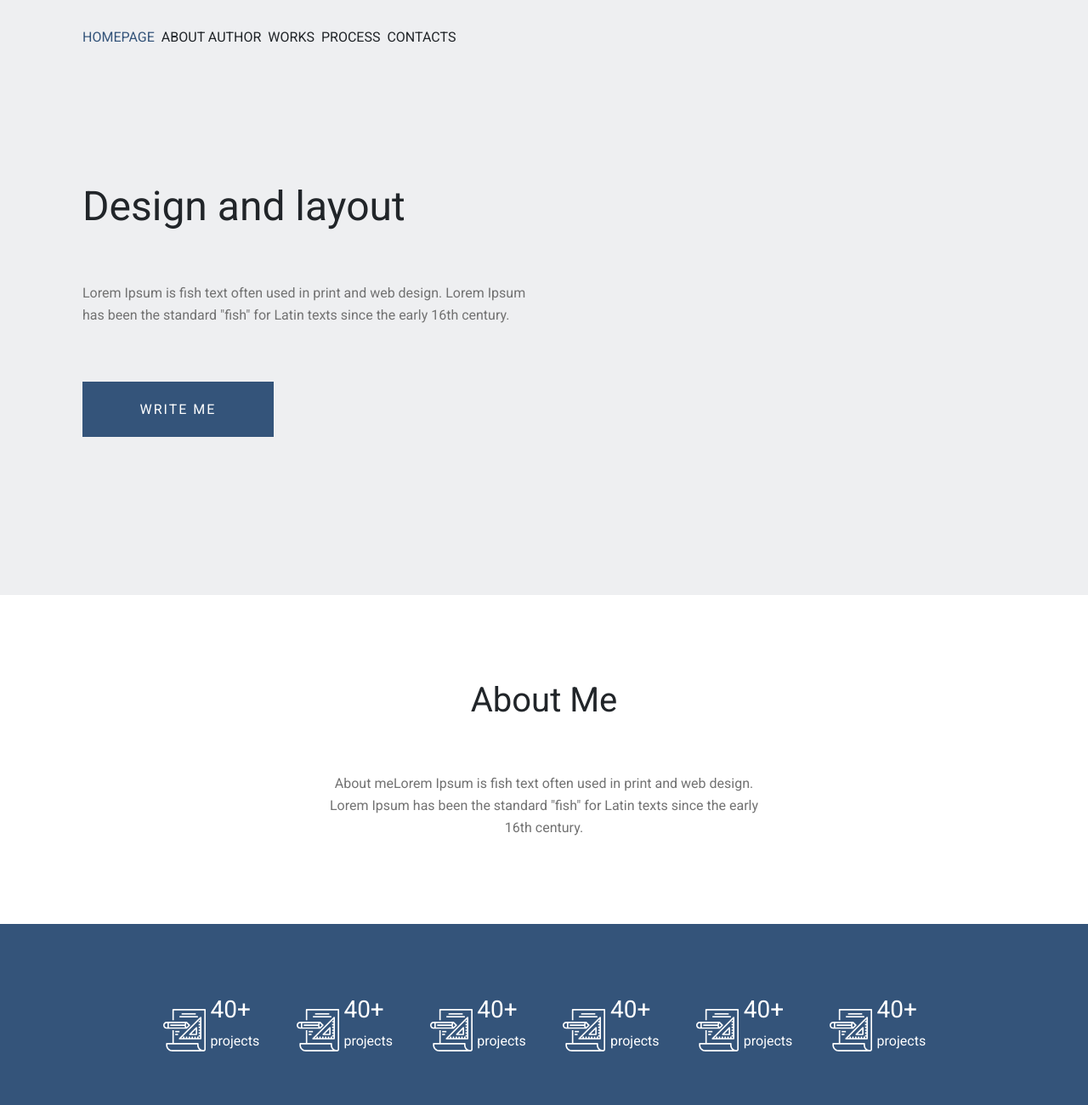
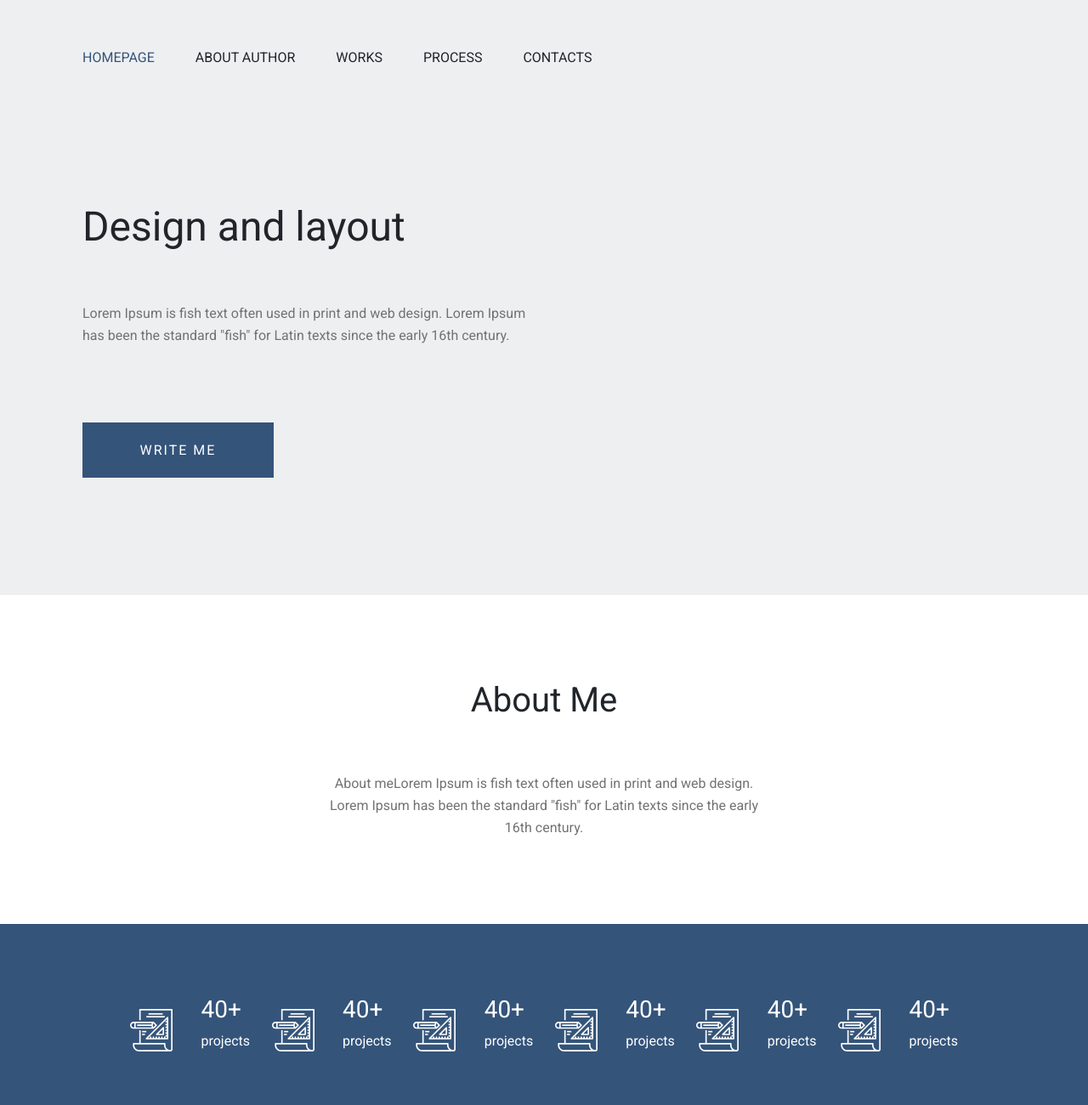
Before and after one commit to TalBaleX/hillel_web_part2, a website: page index.html in a window 1280 px wide. Shown: the top 1300 px of the page at 85% size. Drawn offline with nearby package versions, Linux system fonts and the light colour scheme.

Commit message:
15:46.26.01.2024

```diff
--- a/index.html
+++ b/index.html
@@ -27,14 +27,14 @@
             <span><i class="fs-2 bi bi-list"></i></span>
           </button>
           <div
-            class="col-12 collapse navbar-collapse mt-4 align-items-center"
+            class="col-12 collapse navbar-collapse mt-5 align-items-center"
             id="collapse-elements"
           >
             <span class="text-blue">HOMEPAGE</span>
-            <span class="ms-2">ABOUT AUTHOR</span>
-            <span class="ms-2">WORKS</span>
-            <span class="ms-2">PROCESS</span>
-            <span class="ms-2">CONTACTS</span>
+            <span class="ms-5">ABOUT AUTHOR</span>
+            <span class="ms-5">WORKS</span>
+            <span class="ms-5">PROCESS</span>
+            <span class="ms-5">CONTACTS</span>
           </div>
         </nav>
         <div style="margin-top: 150px">
@@ -47,10 +47,10 @@
             Ipsum has been the standard "fish" for Latin texts since the early
             16th century.
           </p>
+          <br />
           <button class="write-me text-white bg-blue" style="margin-top: 65px">
             WRITE ME
           </button>
-          <br />
           <br />
           <br />
           <br />
@@ -121,12 +121,9 @@
 
     <div class="lg-important">
       <div class="lg-text">
-        <span>
-          <h1>How do i work</h1>
-          <br />
-          <br
-        /></span>
-
+        <span> <h1>How do i work</h1> </span>
+        <br />
+        <br />
         <span class="text-darkgray"
           >Lorem Ipsum is fish text often used in print and web design. Lorem
           Ipsum has been the standard "fish" for Latin texts since the early
@@ -151,7 +148,6 @@
     <footer class="mt-default bg-blue text-white">
       <div class="container">
         <h3>John Smith</h3>
-        <br />
         <div>(c) 2018. All rights reserved.</div>
       </div>
     </footer>
--- a/sass/_base.scss
+++ b/sass/_base.scss
@@ -57,11 +57,11 @@ nav {
 
 .project-items {
   display: flex;
-  width: 70%;
+  width: 100%;
   justify-content: center;
   align-items: center;
   margin: auto;
-  gap: 5%;
+  gap: 2%;
   @include md {
     display: grid;
     grid-template-columns: 1fr 1fr 1fr;
@@ -97,7 +97,7 @@ nav {
   margin-top: 100px;
 }
 .video {
-  padding: 50px;
+  padding: 0px 50px;
   @include lg {
     padding: 0;
   }
```
Also changed, not shown: styles/index.css, 2 other files.
